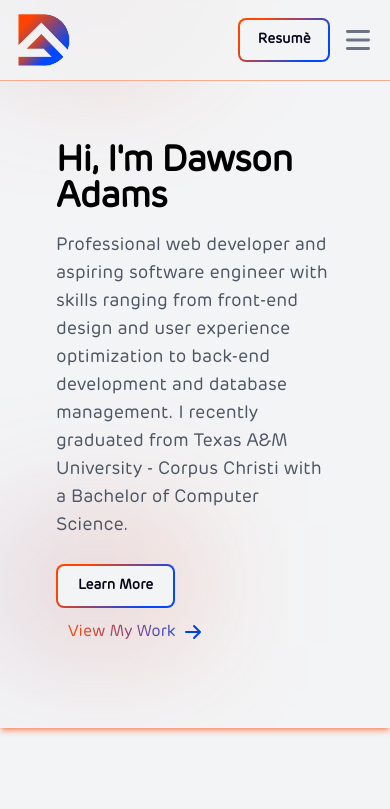
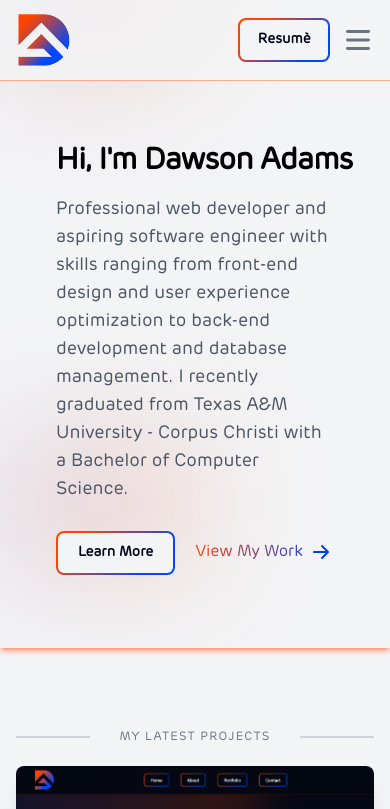
Before and after one commit to Dawson-21/React-Portfolio, a React (Vite) app in the folder react-portfolio/: page / in a window 390 px wide. Shown: the top 809 px of the page. Built offline with nearby package versions, Linux system fonts and the light colour scheme.

Commit message:
style(home): fix title size for mobile

```diff
--- a/react-portfolio/src/pages/Home.tsx
+++ b/react-portfolio/src/pages/Home.tsx
@@ -17,7 +17,7 @@ export default function Home() {
         </div>
         <div className="grid max-w-screen-2xl px-8 py-8 mx-auto xl:px-16 lg:gap-8 xl:gap-0 lg:py-16 lg:grid-cols-12 fade-in">
           <div className="mr-auto place-self-center lg:col-span-7">
-            <h1 className="max-w-2xl mb-4 md:-mr-20 -mr-5 font-myFont font-bold tracking-tight leading-none text-4xl sm:text-5xl lg:text-5xl xl:text-[55px] dark:text-light">
+            <h1 className="max-w-2xl mb-4 md:-mr-20 -mr-5 font-myFont font-bold tracking-tight leading-none [@media(max-width:450px)]:text-3xl text-4xl sm:text-5xl lg:text-5xl xl:text-[55px] dark:text-light">
               Hi, I&#39;m Dawson Adams
             </h1>
             <p className="max-w-2xl mb-6 font-myFont text-[15px] sm:text-justify text-gray-600 lg:mb-8 xl:pr-20 lg:pr-10 text-lg dark:text-gray-400">
@@ -41,7 +41,7 @@ export default function Home() {
               </button>
             </Link>
             <Link to="/portfolio">
-              <div className="inline-flex sm:px-5 px-3 py-3 font-myFont hover:scale-[1.15] transition duration-500 ease-in-out">
+              <div className="inline-flex sm:px-5 px-3 py-3 -mr-5 font-myFont hover:scale-[1.15] transition duration-500 ease-in-out">
                 <Button2>View My Work</Button2>
               </div>
             </Link>
```
